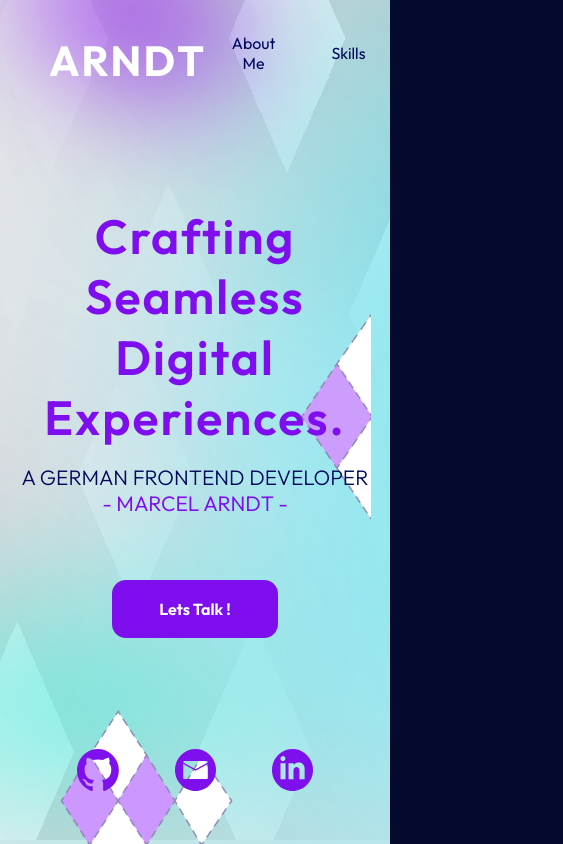
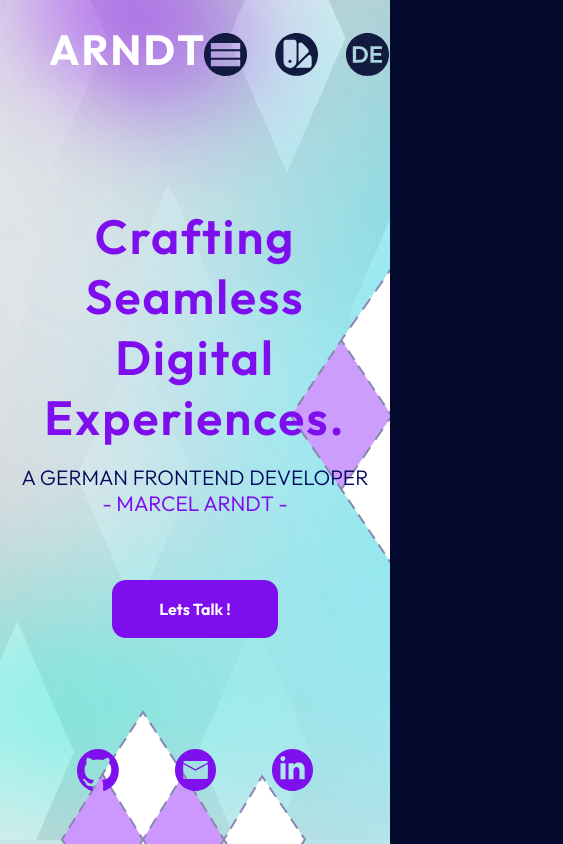
Before and after one commit to MarcelArndt/Portfolio, an Angular app: page / in a window 390 px wide. Shown: the top 844 px of the page, 563 px wide, since content can reach past the window. Built offline with nearby package versions, Linux system fonts and the light colour scheme.

Commit message:
adding mobilmenu

```diff
--- a/src/app/footer/footer.component.html
+++ b/src/app/footer/footer.component.html
@@ -1,5 +1,5 @@
 
-<section class="footer">
+<div class="footer">
     <div class="footerShape" ><img src="./assets/img/footer/shape.png"></div>
 
     <div class="footerWrapper">
@@ -28,4 +28,4 @@
             </nav>
     </div>
 </div>
-</section >
+</div >
--- a/src/app/footer/footer.component.scss
+++ b/src/app/footer/footer.component.scss
@@ -1,15 +1,30 @@
 @import '../../styles.scss';
 
-footer{
+.footer{
     position: relative;
+
+    &::before{
+        content: "";
+        position: absolute;
+        width: calc(100%);
+        height: 55px;;
+        width: 100%;
+        left: 0px;
+        top: -55px;
+        z-index: 98;
+        background-color: #85E8DD;
+        background: rgb(24,2,31);
+        background: linear-gradient(360deg, rgba(4, 11, 74, 0.5) 0%, rgba(12, 2, 31, 0) 100%);
+      }
+
 }
 
 
 .footerShape{
     z-index: 99;
     position: absolute;
-    bottom: 133px;
-    left: 316px;
+    bottom: 170px;
+    left: 19vw;
 }
 
 .footerWrapper{
@@ -17,6 +32,8 @@ footer{
 }
 
 .footerContent{
+    z-index: 99;
+    height: 100%;
     position: relative;
     min-height: 240px;
     display: flex;
@@ -24,9 +41,8 @@ footer{
 }
 
 .footerBubbleWrapper{
-    z-index: -5;
+    z-index: 3;
     position: relative;
-    background-color: aqua;
 }
 
 .footerbackgound{
@@ -34,7 +50,6 @@ footer{
 }
 
 .footerBubble{
-
     position: absolute;
     top: 0px;
     z-index: 3;
--- a/src/app/hero-section/nav-bar/nav-bar.component.html
+++ b/src/app/hero-section/nav-bar/nav-bar.component.html
@@ -2,11 +2,24 @@
     <div class="Navbar">
         <div class="logo"><a href="#start"><img src="./assets/img/logo.svg"></a></div>
         <nav class="MainNavBar">
-            <ul>
-                <a href="#aboutMe"><li>About Me</li></a>
-                <a href="#skills"><li>Skills</li></a>
-                <a href="#portfolio"><li>Projects</li></a>
-                <a href="#contact"><li>Contact</li></a>
+            <ul class="mainNav">
+                <a class="bigScreen" href="#aboutMe"><li>About Me</li></a>
+                <a class="bigScreen" href="#skills"><li>Skills</li></a>
+                <a class="bigScreen" href="#portfolio"><li>Projects</li></a>
+                <a class="bigScreen" href="#contact"><li >Contact</li></a>
+                <li>
+                    <nav class="mobilNav">
+                    <div><img (click)="toogleMobilNav()" src="./assets/img/mobil-menu.svg"></div>
+                    <div class="hideMobilMenu" [ngClass]="setMobilOff ? 'disable' : 'enable'">
+                        <ul [ngClass]="hideMobilNavigation ? 'shrinkMobilMenu' : 'growMobilMenu'">
+                            <a href="#aboutMe"><li>About Me</li></a>
+                            <a href="#skills"><li>Skills</li></a>
+                            <a href="#portfolio"><li>Projects</li></a>
+                            <a href="#contact"><li>Contact</li></a>
+                        </ul>
+                    </div>
+                </nav>
+                </li>
                 <li class="colorSwitchButton" (click)="toggleColorNav()"><img src="./assets/img/hero/switch-color.svg"><div class="hiddenSwitch" [ngClass]="hideNavigation  ? 'disable' : 'enable'"><div class="shape"></div><div class="boardwalk" [ngClass]="isColorNavOn  ? 'animationfadeIn' : 'animationfadeOut'">
                     <nav class="colornav" [ngClass]="isColorNavOn  ? 'animationshowMenu' : 'animationhideMenu'">
                     <div (click)="switchToBlueTheme()" class="blue active">
--- a/src/app/hero-section/nav-bar/nav-bar.component.scss
+++ b/src/app/hero-section/nav-bar/nav-bar.component.scss
@@ -1,4 +1,14 @@
 @import '../../../styles.scss';
+
+.logo{
+    height: 100%;
+    display: flex;
+    align-items: center;
+    img{
+        object-fit: contain;
+        object-position: center;
+    }
+}
 
 .NavbarWrapper{
     position: absolute;
@@ -101,14 +111,21 @@
         animation: growingNav 0.35s ease-in-out;
         height: 72px ;
         opacity: 1 ;
+        li{
+            opacity: 1 ;
+        }
     }
 
     .animationfadeOut{
         animation: shrinkingNav 0.35s ease-in-out;
         height: 0px ;
+        ul{
+            height: 0px ;
+        }
     }
 
     .shape{
+        z-index: 1;
         display: flex;
         justify-content: center;
         position: absolute;
@@ -130,12 +147,73 @@
     }
 }
 
+
+.mobilNav{
+    position: relative;
+    display: flex;
+    flex-direction: column;
+    display: none;
+    ul{
+        position: absolute;
+        top: 0px;
+        display: flex;
+        flex-direction: column;
+        z-index: 99;
+        font-size: clamp(16px, 2vw, 21px);
+        align-items: center;
+        list-style: none;
+    }
+}
+
+.hideMobilMenu{
+    user-select: none;
+    width: 175px;
+    position: absolute;
+    top: calc(43px + 16px);
+    left: -62px;
+
+    ul{
+        user-select: none;
+        backdrop-filter: blur(10px);
+        border-radius: 12px;
+        padding: 8px 16px 8px 16px;
+        background:#040a2e;
+
+        li{
+            user-select: none;
+            font-size: 18px;
+            margin: 8px 0px 8px 0px;
+            color: white;
+        }
+    }
+}
+
+
 .disable{
     display: none;
 }
 
 .enable{
     display: flex;
+}
+
+.growMobilMenu{
+    animation: growingMobilNav 0.35s ease-in-out;
+    opacity: 1 !important;
+    height: auto ;
+    li{
+         animation: showMenu 0.35s ease-in-out;
+    }
+}
+
+.shrinkMobilMenu{
+    animation: shrinkingMobilNav 0.35s ease-in-out;
+    height: 0px;
+    opacity: 0;
+    li{
+         animation: hideMenu 0.35s ease-in-out;
+         opacity: 0;
+    }
 }
 
 
@@ -145,7 +223,7 @@
     }
 
     25% {
-        opacity: 0;
+        opacity: 0 !important;
     }
 }
 
@@ -178,22 +256,55 @@
         height: 74px;
     }
 
+
     100% {
         height: 0px;
     }
 }
 
+@keyframes shrinkingMobilNav{
+    0%{
+        height: 160px;
+        opacity: 1;
+    }
+
+    85%{
+        opacity: 1;
+    }
+
+    100% {
+        opacity: 0;
+        height: 0px;
+    }
+}
+
+@keyframes growingMobilNav{
+    0%{
+        height: 0px;
+    }
+
+    100% {
+        height: 150px;
+    }
+}
+
+
+
+
+
 
 .Navbar{
-
     display: flex;
     justify-content: space-between;
     height: 56px;
     align-items: self-end;
     width: 75%;
+    user-select: none;
 
     .MainNavBar{
+
         ul{
+            user-select: none;
             z-index: 99;
             font-size: clamp(16px, 2vw, 21px);
             display: flex;
@@ -201,6 +312,8 @@
             list-style: none;
 
             a{
+                z-index: 99;
+                user-select: none;
                 text-decoration: none;
                 margin: 0px 28px;
                 &:hover{
@@ -209,14 +322,17 @@
 
             }
 
+            img{
+                position: relative;
+                z-index: 99;
+                user-select: none;
+            }
+
             li{
+                user-select: none;
                 text-align: center;
                 vertical-align: middle;
                 font-weight: 400;
-
-                img{
-                    margin-top: 8px;
-                }
             }
 
             li:hover{
@@ -230,3 +346,14 @@
 
     }
 }
+
+@media (max-width: 1100px){
+    .mobilNav{
+        display: flex;
+        margin-right: 28px;
+    }
+
+    .bigScreen{
+        display: none;
+    }
+}
--- a/src/app/hero-section/nav-bar/nav-bar.component.ts
+++ b/src/app/hero-section/nav-bar/nav-bar.component.ts
@@ -13,6 +13,33 @@ export class NavBarComponent {
   hideNavigation = true;
   blueColorTheme = true;
 
+  isMobilNavOn = false;
+  hideMobilNavigation = true;
+  setMobilOff = true;
+
+  toogleMobilNav(){
+    this.isMobilNavOn = !this.isMobilNavOn;
+    if(!this.hideMobilNavigation){
+      this.hideMobilNavigation = true
+      setTimeout(() => {
+        this.setMobilOff = true
+      }, 325);
+    } else {
+      this.hideMobilNavigation = false;
+      this.setMobilOff = false;
+    }
+    this.checkForColorNavi();
+  }
+
+  checkForColorNavi(){
+    if(!this.hideMobilNavigation && !this.hideNavigation){
+      setTimeout(() => {
+        this.hideNavigation = true
+      }, 325);
+      this.isColorNavOn = false;
+    }
+  }
+
   toggleColorNav(){
     this.isColorNavOn = !this.isColorNavOn;
     if(!this.isColorNavOn){
@@ -21,6 +48,17 @@ export class NavBarComponent {
       }, 325);
     } else {
       this.hideNavigation = false
+    }
+   this.checkForMobilNavi();
+  }
+
+  checkForMobilNavi(){
+    if(!this.hideMobilNavigation && !this.hideNavigation){
+      this.hideMobilNavigation = true;
+      this.isMobilNavOn = false;
+      setTimeout(() => {
+        this.setMobilOff = true
+      }, 325);
     }
   }
 
--- a/src/app/portfolio/portfolio.component.scss
+++ b/src/app/portfolio/portfolio.component.scss
@@ -1,10 +1,8 @@
 @import '../../styles.scss';
 
 .portfolio{
-    margin-top: -5px;
     position: relative;
     padding-bottom: -40px;
-
     &::after{
         z-index: -11;
         background-color: #E1E4E8;
@@ -17,7 +15,7 @@
 }
 
 .set_index{
-    z-index: -10;
+    z-index: 5;
 }
 
 .bubble_three{
@@ -30,6 +28,7 @@
 
 
 .headlineWrapper{
+    z-index: 99;
     padding-top: 92px;
     display: flex;
     flex-direction: column;
@@ -38,9 +37,13 @@
     font-size: clamp(24px, 3vw, 32px);
     padding-left: 32px;
     padding-right: 32px;
+    p{
+        z-index: 99;
+    }
 
 
     h3{
+        z-index: 99;
         font-size: clamp(52px, 6vw, 80px);
         margin-block-end: 0px;
         margin-block-start: 0px;
@@ -48,12 +51,14 @@
 }
 
 .projectWrapper{
+    z-index: 99;
     width: 75%;
     margin-left: auto;
     margin-right: auto;
 }
 
 .projectContainer{
+    z-index: 99;
     gap: 56px;
     z-index: 10;
     margin-top: 140px;
@@ -69,6 +74,7 @@
     }
 
     .projectText{
+        z-index: 99;
         position: relative;
         margin-left: 64px;
         font-size: clamp(18px, 3.5vw, 24px);
@@ -89,6 +95,7 @@
     }
 
     .projectPircture{
+        z-index: 99;
         position: relative;
         margin-top: 80px;
 
--- a/src/app/skills/skills.component.scss
+++ b/src/app/skills/skills.component.scss
@@ -79,6 +79,7 @@
             position: relative;
 
             &:hover div{
+                user-select: none;
                 position: absolute;
                 transform: translateY(-52px);
                 opacity: 1;
@@ -203,15 +204,15 @@
         margin-top: 0px;
         text-align: center;
         max-width: 1440px;
-        width: 75%;
+        width: 57%;
         margin-right: 0px;
         display: flex;
         justify-self: center;
         flex-direction: column;
         align-items: center;
+
         a{
             display: block;
-
         }
     }
 }
@@ -235,5 +236,5 @@
 }
 
 .bottom{
-    bottom: -3px;
+    bottom: 0px;
 }
--- a/src/styles.scss
+++ b/src/styles.scss
@@ -219,10 +219,4 @@ hr{
 }
 
 @media (max-width: 1000px){
-  .shape{
-    img{
-      width: 70%;
-      height: auto;
-    }
-  }
 }
```
Also changed, not shown: src/app/contact/contact.component.scss (+7 -28 lines), public/assets/img/mobil-menu.svg (added).
